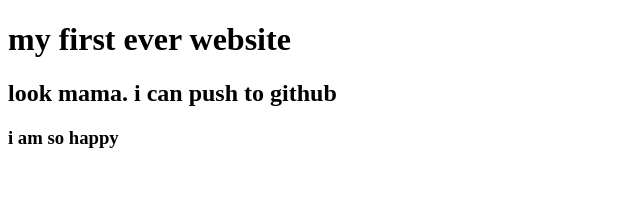
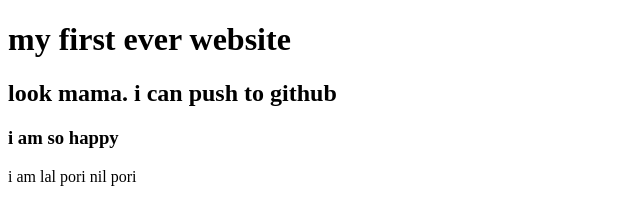
Before and after one commit to samiherobhai/My-first-website, a plain HTML site: page index.html in a window 1280 px wide. Shown: the whole page, without its empty margins (0-640 px from the left). Drawn offline with Linux system fonts and the light colour scheme.

Commit message:
finily sending

```diff
--- a/index.html
+++ b/index.html
@@ -10,5 +10,6 @@
   <h1>my first ever website</h1>
   <h2>look mama. i can push to github</h2>
   <h3>i am so happy</h3>
+  <p>i am lal pori nil pori</p>
 </body>
 </html>
```
